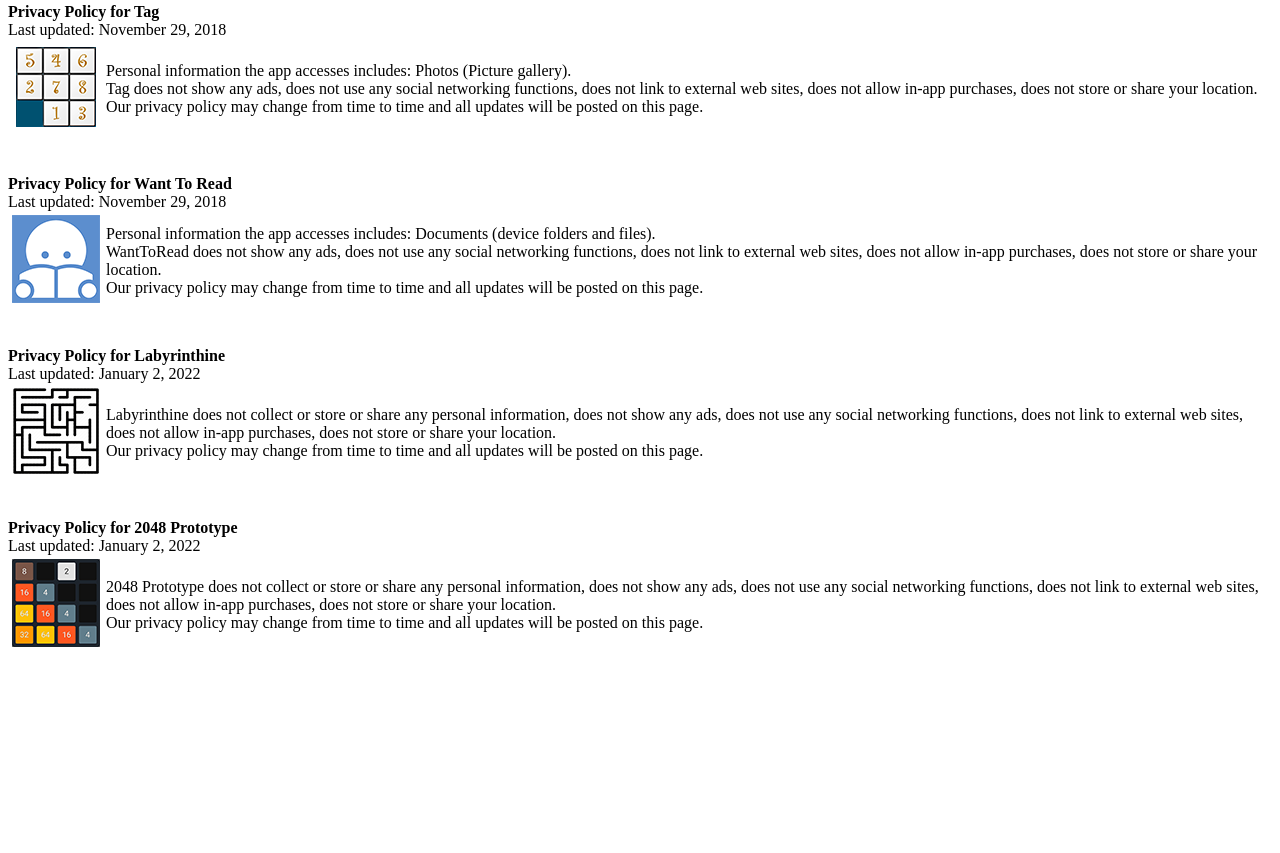
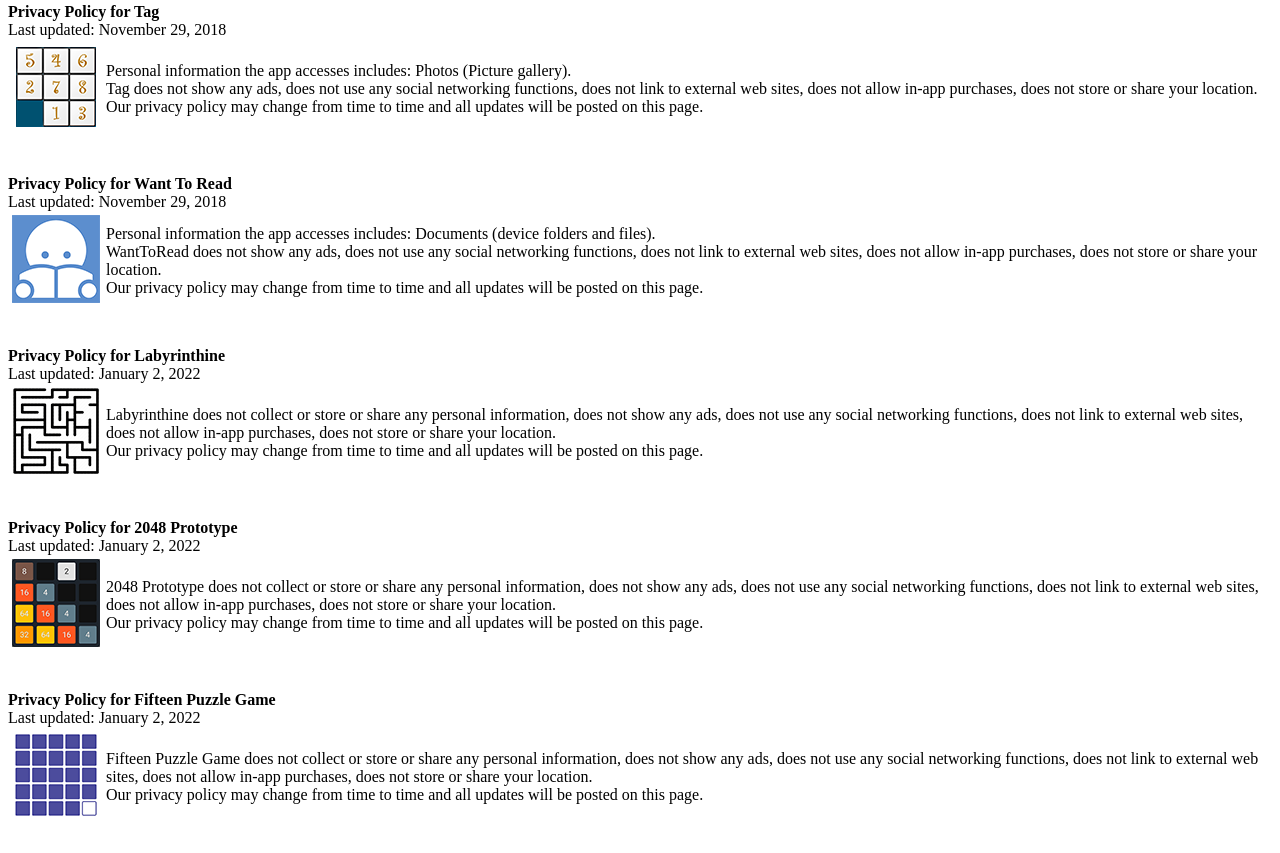
Before and after one commit to Andy-Solo/Projects, a plain HTML site: page index.html in a window 1280 px wide. Shown: the part 747-1600 px from the top of the page. Before the commit the page ends 1428 px from the top, so only its background shows below. Drawn offline with Linux system fonts and the light colour scheme.

Commit message:
Add files via upload

```diff
--- a/index.html
+++ b/index.html
@@ -1,5 +1,6 @@
 <!DOCTYPE html PUBLIC "-//W3C//DTD HTML 4.01//EN" "http://www.w3.org/TR/html4/strict.dtd">
 <html><head>
+
 
 
 
@@ -190,7 +191,36 @@ link to external web sites, does not allow in-app purchases, does not
 store or share your location.<br>
 
 Our privacy policy may change from time to time and all updates will be posted on this page.</td></tr></tbody>
+</table><br>
+<br>
+<span style="font-weight: bold;">Privacy Policy for Fifteen Puzzle Game</span><br>
+
+
+Last updated: January 2, 2022<br>
+
+
+
+
+
+
+
+
+
+
+<table style="text-align: left; width: 100%;" border="0" cellpadding="2" cellspacing="2">
+
+<tbody><tr><td style="width: 1%; vertical-align: middle;"><a href="https://www.microsoft.com/store/apps/9MT2KRQ0NVN3"><img style="border: 0px solid ; width: 88px; height: 88px;" alt="" src="Fifteen%20Puzzle%20Game.png"></a><br>
+      </td>
+      <td style="vertical-align: middle;">Fifteen
+Puzzle Game does not collect or store or share any personal
+information, does not show any ads, does not use any social networking
+functions, does not link to external web sites, does not allow in-app
+purchases, does not store or share your location.<br>
+Our privacy policy may change from time to time and all updates will be posted on this page.<br>
+</td></tr></tbody>
 </table>
 <br>
 
+
+
 </body></html>
```
Also changed, not shown: Fifteen Puzzle Game.png (added).
